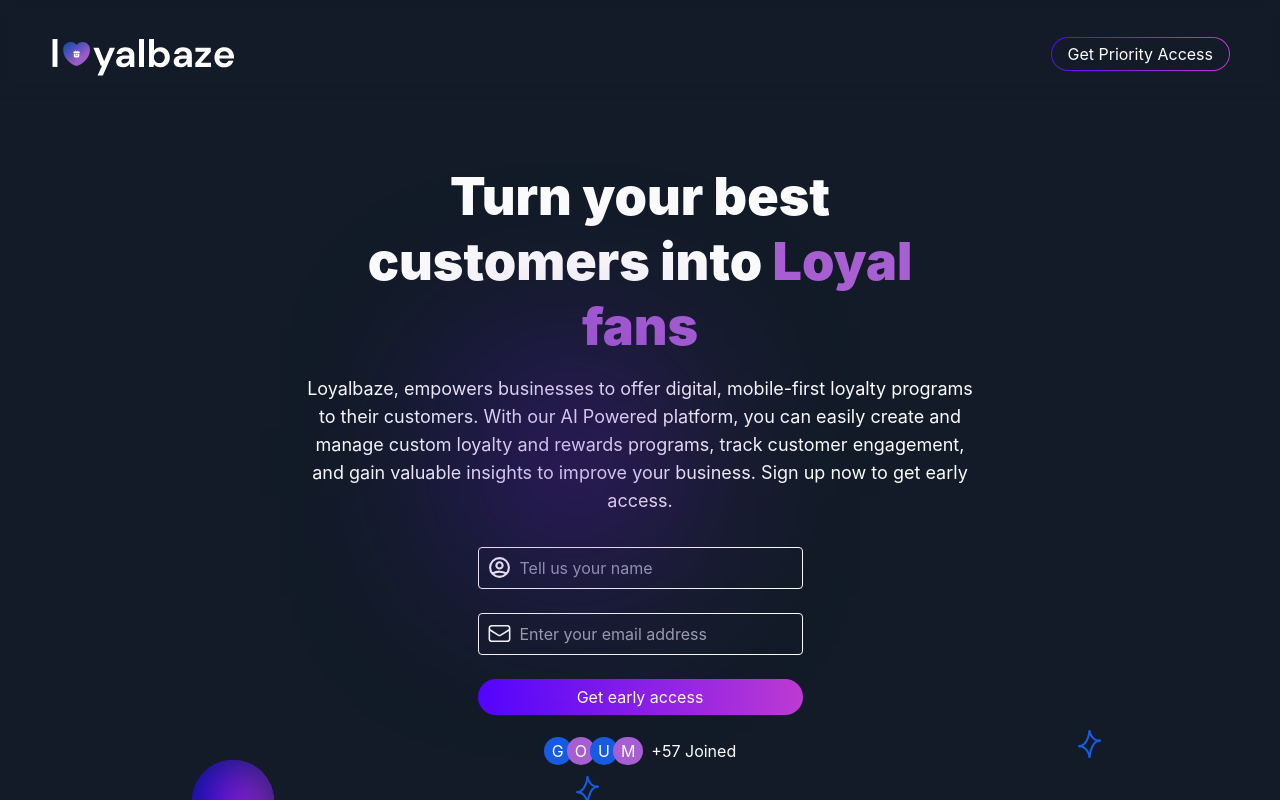
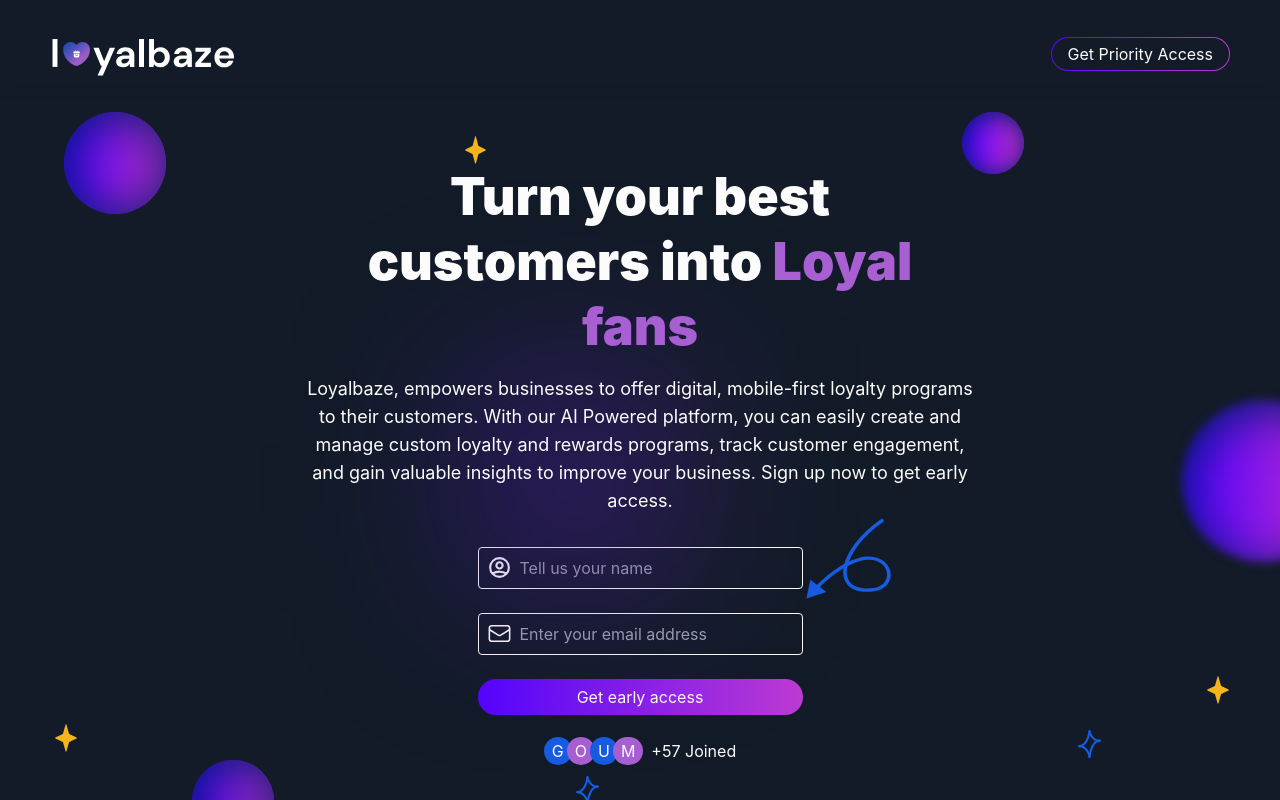
Before and after one commit to rahmlad-aramide/loyalbaze, a React (Create React App) app: page / in a window 1280 px wide. Shown: the top 800 px of the page. Built offline with nearby package versions, Linux system fonts and the light colour scheme; a web font is replaced by a local one.

Commit message:
Update: completed early access

```diff
--- a/src/App.css
+++ b/src/App.css
@@ -23,6 +23,28 @@
 .box-shadow {
   box-shadow: inset 0px -1px 8px #000000;
 }
+.ellipse1 {
+  height: 102px;
+  width: 102px;
+  background: linear-gradient(92.7deg, #5404FF 7.9%, #BA2AD1 88.1%);
+box-shadow: inset 1.02px 2.04px 51px #001D6E;
+border-radius: 50%;
+}
+.ellipse2 {
+  height: 62px;
+  width: 62px;
+  background: linear-gradient(92.7deg, #5404FF 7.9%, #BA2AD1 88.1%);
+box-shadow: inset 1.02px 2.04px 25px #001D6E;
+border-radius: 50%;
+}
+.ellipse3 {
+  height: 162px;
+  width: 162px;
+  background: linear-gradient(92.7deg, #5404FF 7.9%, #BA2AD1 88.1%);
+box-shadow: inset 4px 8px 50px #001D6E;
+filter: blur(5px);
+border-radius: 50%;
+}
 .ellipse {
   height: 82px;
   width: 82px;
@@ -37,6 +59,11 @@
 box-shadow: inset 1.4px 2.8px 70px #001D6E;
 filter: blur(100px);
 }
+.matrix {
+  /* Andriod blue */
+border: 4.08183px solid #175CE1;
+transform: matrix(0.79, 0.62, -0.69, 0.72, 0, 0);
+}
 /* Chrome, Safari, Edge, Opera */
 input::-webkit-outer-spin-button,
 input::-webkit-inner-spin-button {
--- a/src/App.js
+++ b/src/App.js
@@ -5,6 +5,7 @@
 import line from './Assets/line.svg';
 import emptyStar from './Assets/empty-star.svg'
 import star from './Assets/filled-star.svg'
+import Matrix from './Assets/matrix.svg'
 
 import {HiOutlineUserCircle} from 'react-icons/hi';
 import {HiOutlineEnvelope} from 'react-icons/hi2';
@@ -92,16 +93,28 @@
             </div>
           </div>
         </div>
-      <section id="top" className="min-h-screen">
+      <section id="top" className="min-h-screen relative overflow-x-hidden w-screen">
+        <div className='ellipse1 absolute top-[7rem] left-[5%] z-10'></div>
+        <div className='ellipse2 absolute right-0 top-20 md:top-28 md:right-[20%]'></div>
+        <div className='ellipse3 absolute top-[25rem] -right-[7rem] md:-right-[5%] z-10'></div>
+        <div className='flex absolute top-[8.5rem] right-[62%] z-10 justify-center ml-[30%]'>
+          <img src={star} alt='star' className='h-7' />
+        </div>
+        <div className='flex absolute bottom-[6rem] right-[4%] z-10 justify-center ml-[90%]'>
+          <img src={star} alt='star' className='h-7' />
+        </div>
+        <div className='flex absolute bottom-[3rem] right-[4%] z-10 justify-center mr-[90%]'>
+          <img src={star} alt='star' className='h-7' />
+        </div>
         <div className="min-h-screen h-full md:h-[calc(100vh_-_100px)] mt-0 pt-[100px] md:pt-[150px] my-10 md:my-0 flex justify-center flex-col">
           <div className="flex flex-col items-center">
-            <h1 className="text-[40px] md:text-[52px] leading-[55px] md:leading-[65px] font-black text-center w-[90%] max-w-[22ch] md:max-w-[18ch] mb-4">
+            <h1 className="text-[40px] md:text-[52px] leading-[55px] z-10 md:leading-[65px] font-black text-center w-[90%] max-w-[22ch] md:max-w-[18ch] mb-4">
               Turn your best customers into{" "}
               <span className="text-[#A75FD2]">Loyal fans</span>
             </h1>
             <p
               id="early-access"
-              className="w-[90%] max-w-[60ch] text-center text-lg mb-8"
+              className="w-[90%] max-w-[60ch] z-10 text-center text-lg mb-8"
             >
               Loyalbaze, empowers businesses to offer digital, mobile-first
               loyalty programs to their customers. With our AI Powered platform,
@@ -115,6 +128,7 @@
             className="flex items-center flex-col"
             onSubmit={handleSubmitEarly}
           >
+            <div className='static md:absolute md:left-[63%] h-24 -mt-4 md:-mt-7'><img src={Matrix} alt="matrix" className='h-20' /></div>
             <div className="flex items-center w-[90%] max-w-[325px] rounded border p-1 mb-6">
               <label htmlFor="name">
                 <HiOutlineUserCircle size={25} className="mx-1" />
@@ -170,7 +184,7 @@
           <Modal setModal={setModal} />
         )}
       </section>
-      <section id="priority-access" className="min-h-screen">
+      <section id="priority-access" className="h-full pb-4 min-h-[calc(100vh_-_150px)]">
         <div className='flex flex-col md:flex-row relative'>
           <div className='absolute ellipse -top-10 left-[15%] mt-5 md:mt-0'></div>
           <div className='absolute -top-6 left-[45%]'>
@@ -206,7 +220,7 @@
           </div>
           <div className='flex w-full justify-center items-center md:w-1/2'>
             <form ref={priorityFormRef} onSubmit={handleSubmitPriority} className='bg-[#1D2939] mx-auto w-[85%] max-w-[533px] p-5 md:p-10 mb-6 md:mb-0 rounded-xl'>
-              <h2 className='pb-6'>
+              <h2 className='pb-6 text-lg md:text-2xl font-medium'>
                 Book a Consultation with us
               </h2>
               {consultData.map((item, index)=> (
@@ -224,7 +238,7 @@
               <div className='mt-6'>
                 <textarea placeholder='Drop a message...' className='bg-transparent color-transparent border py-[6px] px-3 min-h-[40px] outline-none focus:border-[#fff] border-[#ddd]/50 rounded-lg w-full' required />
               </div>
-              <div className="mt-6 ">
+              <div className="mt-6 mb-2">
                 <button
                   className="w-[100%] rounded-full bg-gradient-to-r from-secondary to-tertiary py-[6px] hover:scale-95 transition duration-200"
                   type="submit"
```
